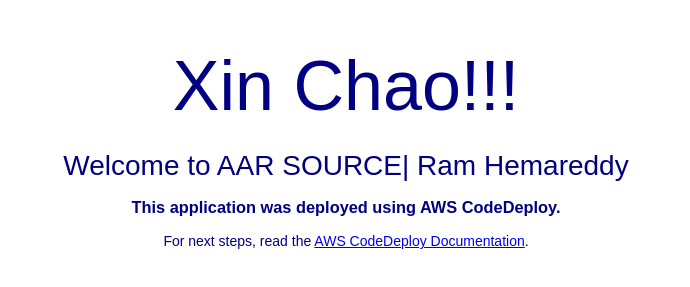
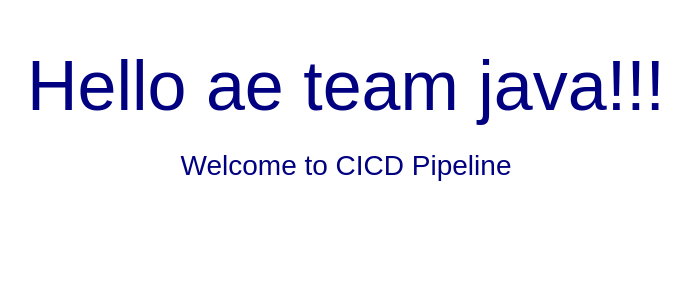
Before and after one commit to Cuong-97/aws_cicd_pipline_codedeploy, a plain HTML site: page index.html in a window 1280 px wide. Shown: the part 201-488 px from the top of the page, without its empty margins (294-984 px from the left). Drawn offline with Linux system fonts and the light colour scheme.

Commit message:
Commit 2
Commit 2

```diff
--- a/index.html
+++ b/index.html
@@ -27,10 +27,8 @@
 <body>
   <div align="center">
     <img src="https://s3.ap-south-1.amazonaws.com/www.basava.com/aar_logo_final.png" style="max-width: 20%;">
-    <h1>Xin Chao!!! </h1>
-      <h2>Welcome to AAR SOURCE| Ram Hemareddy</h2>
-    <h3>This application was deployed using AWS CodeDeploy.</h3>
-    <p>For next steps, read the <a href="http://aws.amazon.com/documentation/codedeploy">AWS CodeDeploy Documentation</a>.</p>
+    <h1>Hello ae team java!!! </h1>
+      <h2>Welcome to CICD Pipeline</h2>
   </div>
 </body>
 </html>
```
